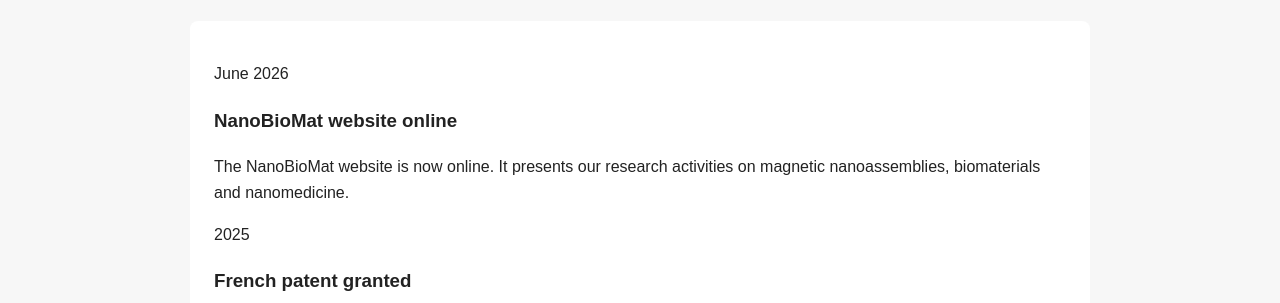
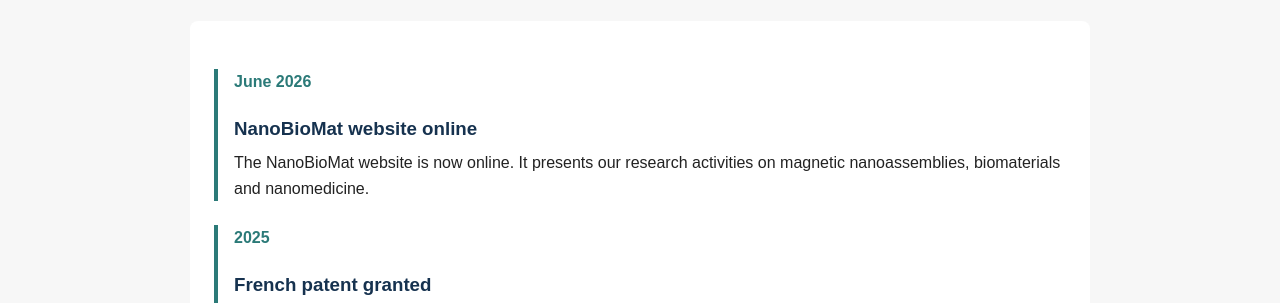
Before and after one commit to lenaiclartigue/NanoBioMat, a plain HTML site: page news.html in a window 1280 px wide. Shown: the part 493-796 px from the top of the page. Drawn offline with Linux system fonts and the light colour scheme.

Commit message:
Add styles for collaboration and news cards

```diff
--- a/style.css
+++ b/style.css
@@ -248,3 +248,30 @@ margin: 0.4rem 0;
   width: auto;
   display: block;
 }
+
+.collaboration-card,
+.facility-card,
+.news-item {
+  border-left: 4px solid #2b7a78;
+  padding-left: 1rem;
+  margin: 1.5rem 0;
+}
+
+.collaboration-card h3,
+.facility-card h3,
+.news-item h3 {
+  margin-bottom: 0.3rem;
+  color: #16324f;
+}
+
+.collaboration-card p,
+.facility-card p,
+.news-item p {
+  margin: 0.4rem 0;
+}
+
+.news-date {
+  font-weight: bold;
+  color: #2b7a78;
+  margin-bottom: 0.2rem;
+}
```
